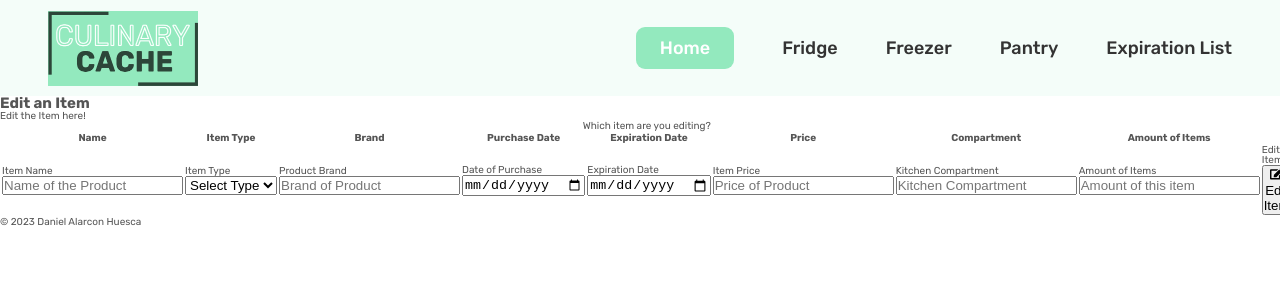
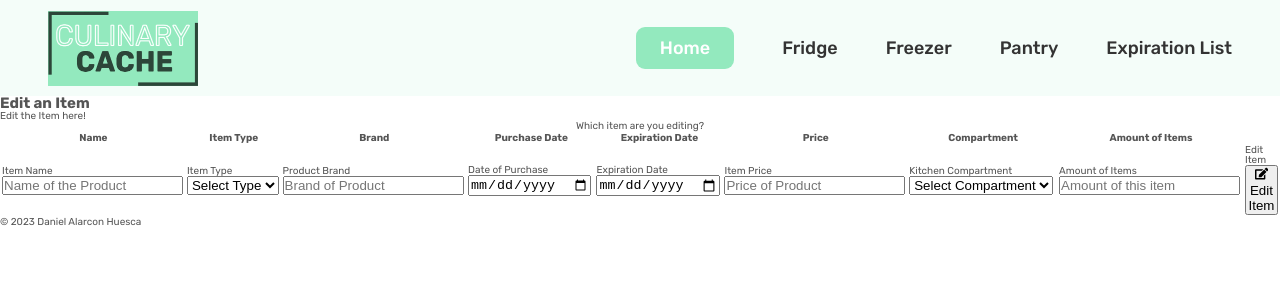
Before and after one commit to danny-alarcon97/fridge-app-frontend, a React (Create React App) app: page /edit-item in a window 1280 px wide. Shown: the top 300 px of the page. Built offline with nearby package versions, Linux system fonts and the light colour scheme; a web font is replaced by a local one.

Commit message:
quality of life edits

```diff
--- a/src/components/Items.js
+++ b/src/components/Items.js
@@ -1,6 +1,12 @@
 import React from "react";
 import { FaRegEdit } from "react-icons/fa";
 import { FaTrashCan } from "react-icons/fa6";
+
+// Capitalize the first letter of a string
+function capitalizeFirstLetter(string) {
+  if (!string) return ""; // Return an empty string if input is falsy (e.g., undefined, '')
+  return string.charAt(0).toUpperCase() + string.slice(1);
+}
 
 function Item({ item, onEdit, onDelete }) {
   const formattedPrice = item.price
@@ -19,11 +25,11 @@ function Item({ item, onEdit, onDelete }) {
             {item.itemType ? item.itemType : "other"}
           </span>
         </div>
-        <p className="meal-title">{item.name}</p>
+        <p className="meal-title">{capitalizeFirstLetter(item.name)}</p>
         <ul className="meal-attributes">
           <li className="meal-attribute">
             <span>
-              <strong>Brand:</strong> {item.brand}
+              <strong>Brand:</strong> {capitalizeFirstLetter(item.brand)}
             </span>
           </li>
           <li className="meal-attribute">
@@ -45,7 +51,8 @@ function Item({ item, onEdit, onDelete }) {
           </li>
           <li className="meal-attribute">
             <span>
-              <strong>Compartment:</strong> {item.compartment}
+              <strong>Compartment:</strong>{" "}
+              {capitalizeFirstLetter(item.compartment)}
             </span>
           </li>
           <li className="meal-attribute">
--- a/src/pages/AddItemPageTable.js
+++ b/src/pages/AddItemPageTable.js
@@ -150,14 +150,19 @@ export const AddItemPageTable = () => {
                 </td>
 
                 <td>
-                  <label for="compartment">Kitchen Compartment</label>
-                  <input
-                    type="text"
-                    placeholder="Kitchen Compartment"
+                  <label htmlFor="compartment">Kitchen Compartment</label>
+                  <select
                     value={compartment}
                     onChange={(e) => setCompartment(e.target.value)}
                     id="compartment"
-                  />
+                    required // This makes the field required
+                  >
+                    <option value="">Select Compartment</option>{" "}
+                    {/* This option cannot be chosen due to 'required' */}
+                    <option value="fridge">Fridge</option>
+                    <option value="freezer">Freezer</option>
+                    <option value="pantry">Pantry</option>
+                  </select>
                 </td>
 
                 <td>
--- a/src/pages/EditItemPageTable.js
+++ b/src/pages/EditItemPageTable.js
@@ -146,14 +146,19 @@ export const EditItemPageTable = ({ itemToEdit }) => {
                 </td>
 
                 <td>
-                  <label for="compartment">Kitchen Compartment</label>
-                  <input
-                    type="text"
-                    placeholder="Kitchen Compartment"
+                  <label htmlFor="compartment">Kitchen Compartment</label>
+                  <select
                     value={compartment}
                     onChange={(e) => setCompartment(e.target.value)}
                     id="compartment"
-                  />
+                    required // This makes the field required
+                  >
+                    <option value="">Select Compartment</option>{" "}
+                    {/* This option cannot be chosen due to 'required' */}
+                    <option value="fridge">Fridge</option>
+                    <option value="freezer">Freezer</option>
+                    <option value="pantry">Pantry</option>
+                  </select>
                 </td>
 
                 <td>
```
Also changed, not shown: src/components/ItemList-safe.js (deleted, +0 -17 lines), src/components/Items-safe.js (deleted, +0 -35 lines).
